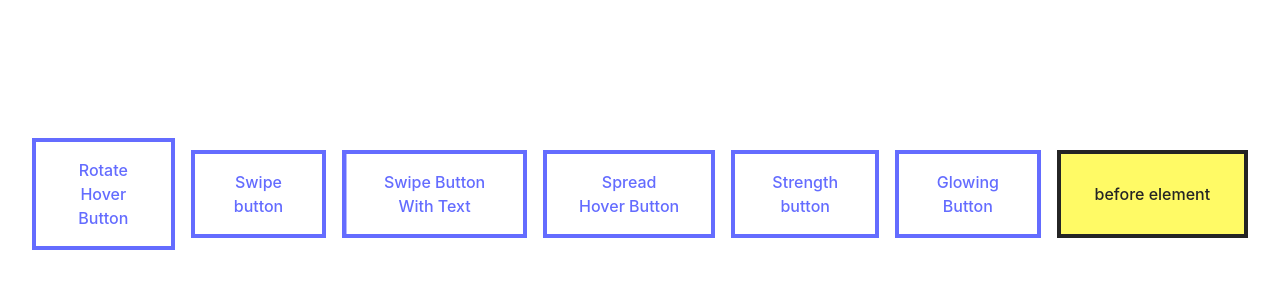
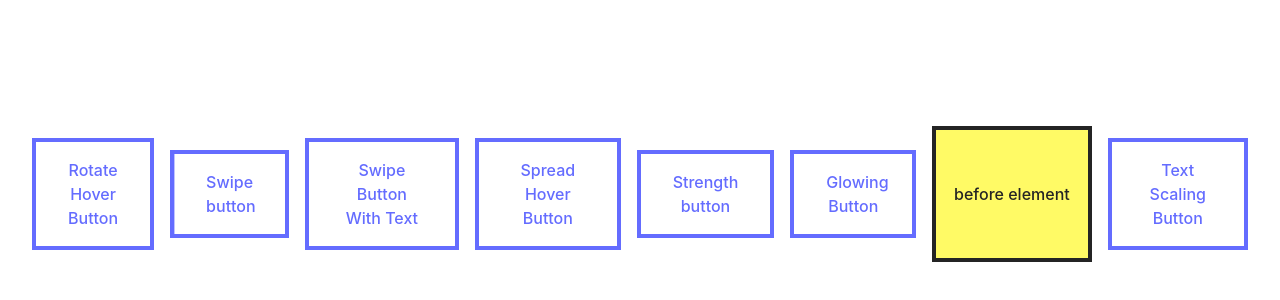
Before and after one commit to andy5566w/vue3-advenced-css, a Vue app: page / in a window 1280 px wide. Shown: the part 206-506 px from the top of the page. Built offline with nearby package versions, Linux system fonts and the light colour scheme.

Commit message:
add TextScalingButton.vue

```diff
--- a/src/components/DIsplayButton.vue
+++ b/src/components/DIsplayButton.vue
@@ -7,6 +7,7 @@
     <StrengthButton />
     <GlowingButton />
     <TwoLayersSwapButton />
+    <TextScaleButton />
   </div>
 </template>
 
@@ -18,6 +19,7 @@ import StrengthButton from './buttons/StrengthButton.vue'
 import SwipeButtonWithText from './buttons/SwipeButtonWithText.vue'
 import GlowingButton from './buttons/GlowingButton.vue'
 import TwoLayersSwapButton from './buttons/TwoLayersSwapButton.vue'
+import TextScaleButton from './buttons/TextScalingButton.vue'
 </script>
 
 <style lang="scss" scoped></style>
--- /dev/null
+++ b/src/components/buttons/TextScalingButton.vue
@@ -0,0 +1,39 @@
+<template>
+  <a
+    href="#"
+    class="rotate px-8 py-4 border-4 border-current relative transition duration-150 ease-out"
+    data-before="Hover me"
+    >Text Scaling Button</a
+  >
+</template>
+
+<script></script>
+
+<style scoped lang="scss">
+a {
+  --scale: 5;
+  --opacity: 0;
+
+  overflow: hidden;
+  &:before {
+    content: attr(data-before);
+    position: absolute;
+    left: 0;
+    top: 0;
+    width: 100%;
+    height: 100%;
+    background-color: #262626;
+    display: flex;
+    align-items: center;
+    justify-content: center;
+    transition: all 0.5s ease-in;
+    transform: scale(var(--scale));
+    opacity: var(--opacity);
+  }
+
+  &:hover {
+    --scale: 1;
+    --opacity: 1;
+  }
+}
+</style>
```
